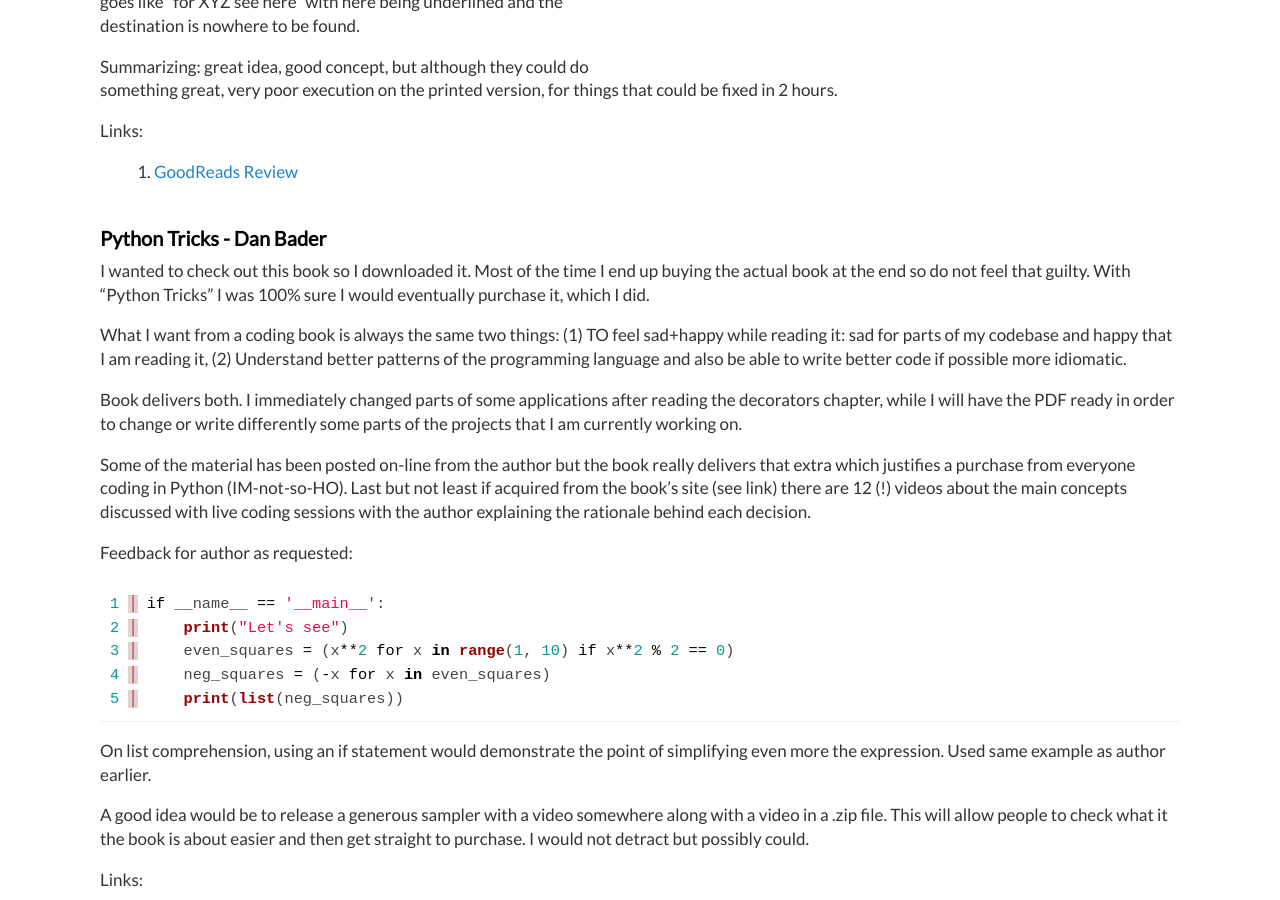
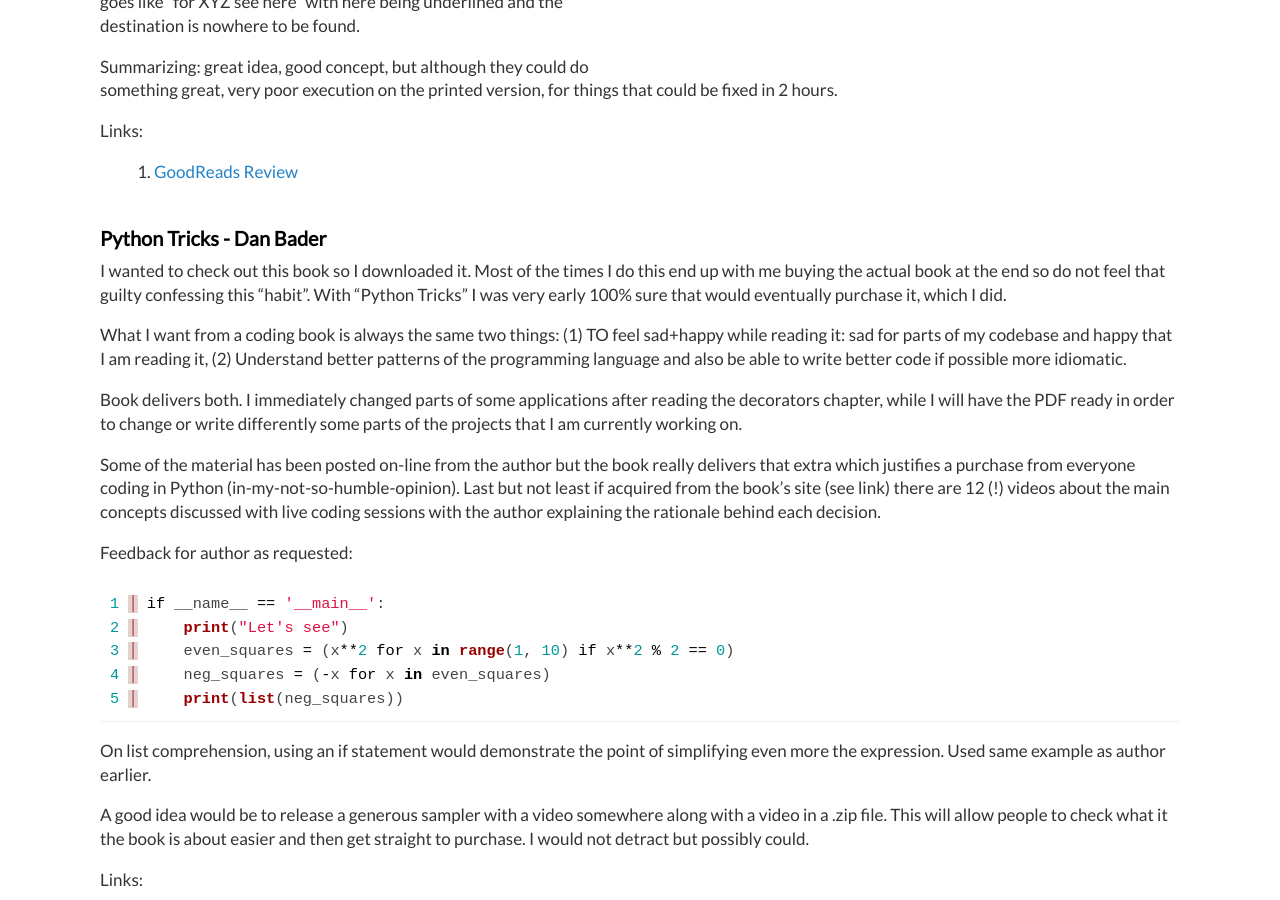
Before and after one commit to dimitrismistriotis/dimitrismistriotis.github.io, a Jekyll site: the page built from _posts/2018-01-21-books_of_2018.md, in a window 1280 px wide and 900 px high, scrolled down 9706 px. Built offline with Jekyll 4.4.1, drawn with Linux system fonts in a browser that asks for light colours.

Commit message:
Disambiguations

```diff
--- a/_posts/2018-01-21-books_of_2018.md
+++ b/_posts/2018-01-21-books_of_2018.md
@@ -558,9 +558,10 @@
 
 ## Python Tricks - Dan Bader
 
-I wanted to check out this book so I downloaded it. Most of the time I end up
-buying the actual book at the end so do not feel that guilty. With "Python
-Tricks" I was 100% sure I would eventually purchase it, which I did.
+I wanted to check out this book so I downloaded it. Most of the times I do this
+end up with me buying the actual book at the end so do not feel that guilty
+confessing this "habit". With "Python Tricks" I was very early 100% sure that
+would eventually purchase it, which I did.
 
 What I want from a coding book is always the same two things: (1) TO feel
 sad+happy while reading it: sad for parts of my codebase and happy that I am
@@ -574,9 +575,10 @@
 
 Some of the material has been posted on-line from the author but the book
 really delivers that extra which justifies a purchase from everyone coding in
-Python (IM-not-so-HO). Last but not least if acquired from the book's site
-(see link) there are 12 (!) videos about the main concepts discussed with live
-coding sessions with the author explaining the rationale behind each decision.
+Python (in-my-not-so-humble-opinion). Last but not least if acquired from the
+book's site (see link) there are 12 (!) videos about the main concepts
+discussed with live coding sessions with the author explaining the rationale
+behind each decision.
 
 Feedback for author as requested:
 
```
